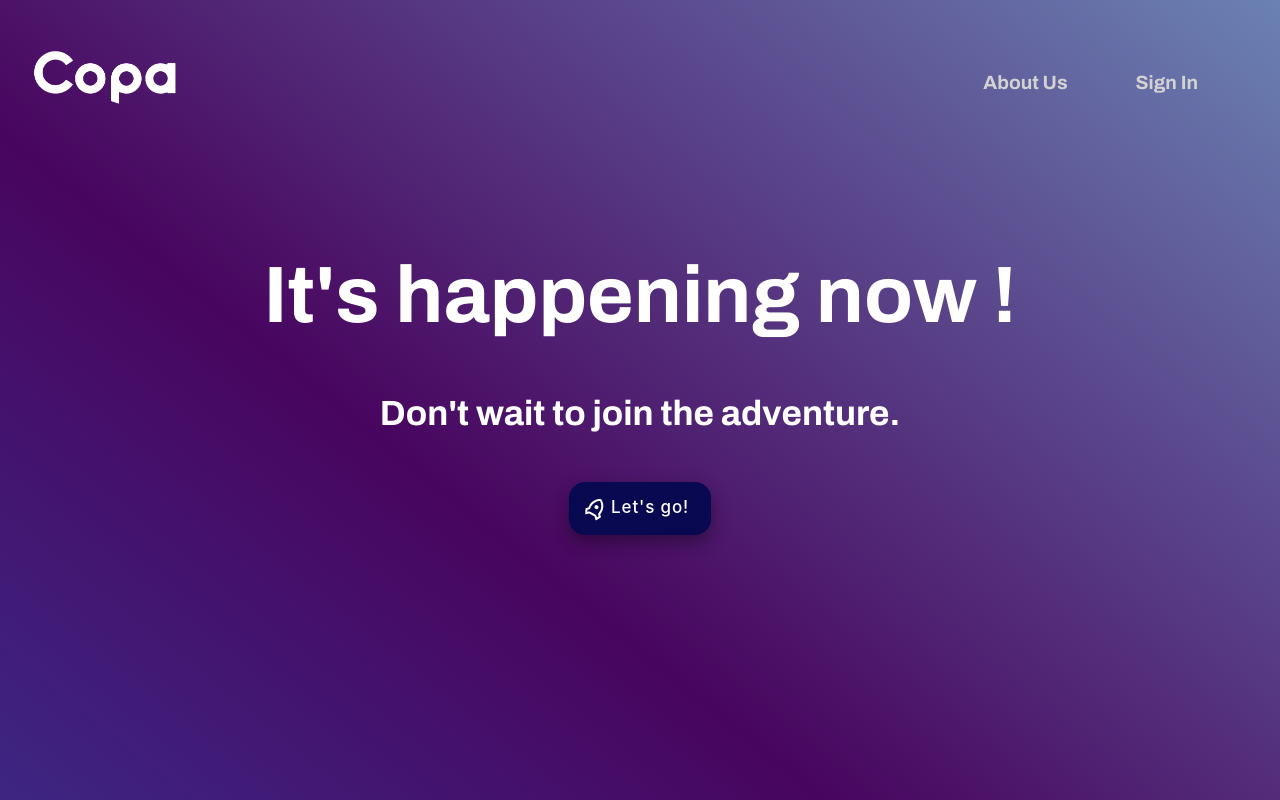
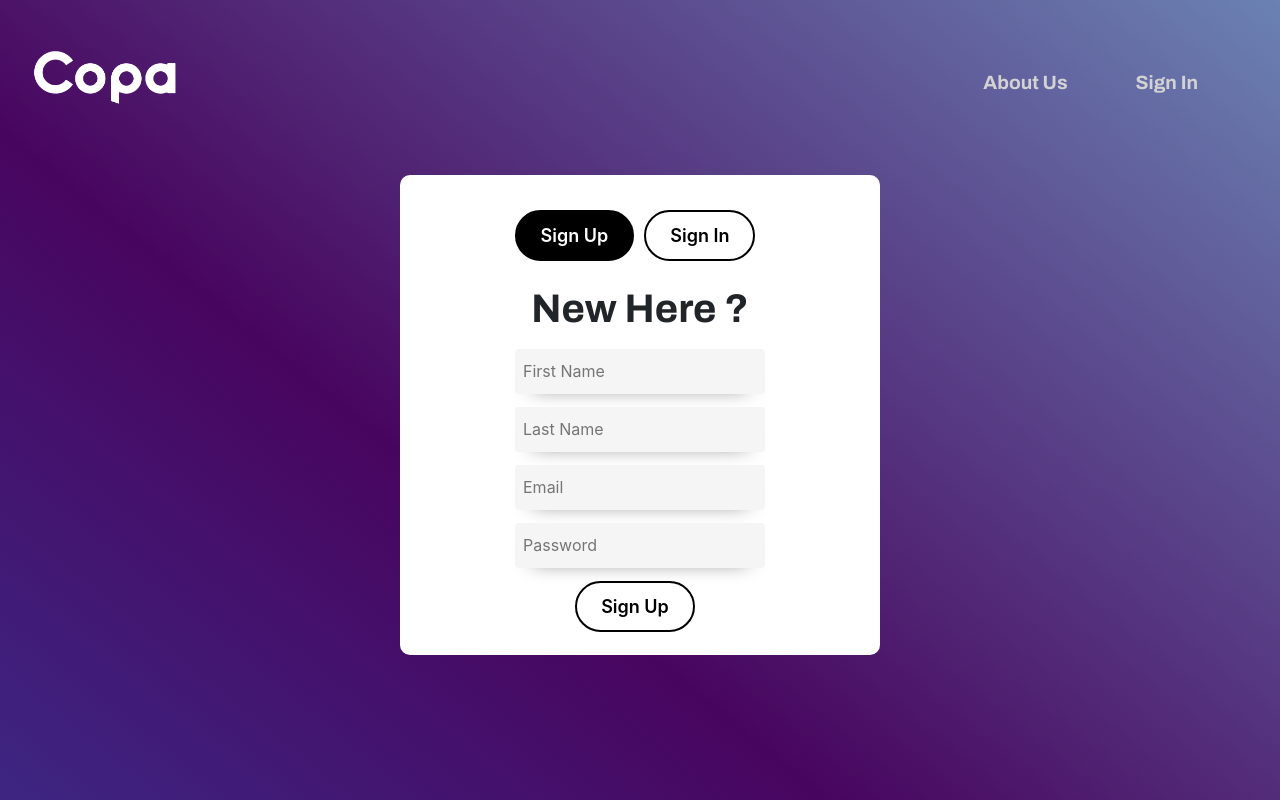
Before and after one commit to EthanFajnkuchen/Copa-Social-Network-Project, a React (Create React App) app in the folder client/: page /signin in a window 1280 px wide. Before the commit this address led to /. Built offline with nearby package versions, Linux system fonts and the light colour scheme; the HTML template or start-up script is replaced by a standard one; a web font is replaced by a local one.

Commit message:
Login and Register page done, need to change the styling maybe

```diff
--- a/client/src/App.js
+++ b/client/src/App.js
@@ -1,6 +1,5 @@
 import React from 'react';
 import Routes from "./components/Routes";
-import "./styles/style.css"
 
 const App = () => {
   return (
--- a/client/src/components/HeaderSection.js
+++ b/client/src/components/HeaderSection.js
@@ -1,7 +1,10 @@
 import React from 'react';
 import "./../styles/style.css"
+
+
 const HeaderSection = () => {
     return (
+      <div class="header-section-component">
         <div className="header-section">
           <h1>It's happening now !</h1>
           <h2>Don't wait to join the adventure.</h2>
@@ -19,8 +22,9 @@ const HeaderSection = () => {
                   d="M5 13c0-5.088 2.903-9.436 7-11.182C16.097 3.564 19 7.912 19 13c0 .823-.076 1.626-.22 2.403l1.94 1.832a.5.5 0 0 1 .095.603l-2.495 4.575a.5.5 0 0 1-.793.114l-2.234-2.234a1 1 0 0 0-.707-.293H9.414a1 1 0 0 0-.707.293l-2.234 2.234a.5.5 0 0 1-.793-.114l-2.495-4.575a.5.5 0 0 1 .095-.603l1.94-1.832C5.077 14.626 5 13.823 5 13zm1.476 6.696l.817-.817A3 3 0 0 1 9.414 18h5.172a3 3 0 0 1 2.121.879l.817.817.982-1.8-1.1-1.04a2 2 0 0 1-.593-1.82c.124-.664.187-1.345.187-2.036 0-3.87-1.995-7.3-5-8.96C8.995 5.7 7 9.13 7 13c0 .691.063 1.372.187 2.037a2 2 0 0 1-.593 1.82l-1.1 1.039.982 1.8zM12 13a2 2 0 1 1 0-4 2 2 0 0 1 0 4z"
                 ></path>
               </svg>
-            <span>Let's go!</span>
+              <span><a href="/signin">Let's go!</a></span>
             </button>
+          </div>
         </div>
       </div>
     );
--- /dev/null
+++ b/client/src/components/Log/SignInForm.js
@@ -0,0 +1,20 @@
+import React from 'react'
+
+const SignInForm = () => {
+    return(
+        <div className="sign-in-component">
+            <h4>Welcome Back!</h4>
+            <form>
+                <input type="email" name="email" placeholder='Email' /><br />
+                <input type="password" name="password" placeholder='Password' /><br />
+                <div class="checkbox-container">
+                    <input id="checkbox" type="checkbox" name="remember-me"></input>
+                    <label for="remember-me">Remember Me</label><br />
+                </div>
+                <button type="submit">Log-In</button>
+            </form>
+        </div>
+    )
+}
+
+export default SignInForm;
--- /dev/null
+++ b/client/src/components/Log/SignUpForm.js
@@ -0,0 +1,18 @@
+import React from 'react'
+
+const SignUpForm = () => {
+    return(
+        <div className='sign-up-component'>
+            <h4>New Here ?</h4>
+            <form>
+                <input type="text" name="firstName" placeholder='First Name' /><br />
+                <input type="text" name="lastName" placeholder='Last Name' /><br />
+                <input type="email" name="email" placeholder='Email' /><br />
+                <input type="password" name="password" placeholder='Password' /><br />
+                <button type="submit" className='signup'>Sign Up</button>
+            </form>
+        </div>
+    )
+}
+
+export default SignUpForm;
--- /dev/null
+++ b/client/src/components/Log/index.js
@@ -0,0 +1,41 @@
+import React, { useState } from 'react'
+import SignUpForm from './SignUpForm';
+import SignInForm from './SignInForm';
+import "./../../styles/signin.css"
+
+const Log = () => {
+
+    const [SignUpModal, setSignUpModal] = useState(true);
+    const [SignInModal, setSignInModal] = useState(false);
+    const [activeButton, setActiveButton] = useState("register")
+
+
+
+    const handleModals = (e) => {
+        if (e.target.id === "register") {
+            setSignInModal(false);
+            setSignUpModal(true);
+            setActiveButton("register")
+
+        } else if (e.target.id === "login") {
+            setSignUpModal(false);
+            setSignInModal(true);
+            setActiveButton("login")
+        }
+    }
+
+    return(
+        <div className='log-component'>
+            <div className='connection-form'>
+                <div className='form-container'>
+                    <button onClick={handleModals} id="register" className={activeButton === 'register' ? 'active' : ''}>Sign Up</button>
+                    <button onClick={handleModals} id="login"                      className={activeButton === 'login' ? 'active' : ''}>Sign In</button>
+                    {SignUpModal && <SignUpForm />}
+                    {SignInModal && <SignInForm />}
+                </div>
+            </div>
+        </div>
+    );
+}
+
+export default Log;
--- a/client/src/components/Navbar.js
+++ b/client/src/components/Navbar.js
@@ -2,11 +2,11 @@ import React from 'react';
 import "./../styles/style.css";
 import logo from "./../images/logo.png"
 
-
 const Navbar = () => {
     return (
+      <div className='navbar-component'>
         <nav className="navbar navbar-expand-lg navbar-dark">
-        <a className="navbar-brand" href="#">
+          <a className="navbar-brand" href="/">
             <img className="logo" src={logo} alt="Logo" />
           </a>
           <button
@@ -28,13 +28,14 @@ const Navbar = () => {
                 </a>
               </li>
               <li className="nav-item">
-              <a className="nav-link" href="">
+                <a className="nav-link" href="/signin">
                   Sign In
                 </a>
               </li>
             </ul>
           </div>
         </nav>
+      </div>
     );
   };
 
--- a/client/src/components/Routes/index.js
+++ b/client/src/components/Routes/index.js
@@ -1,8 +1,8 @@
 import React from 'react';
-import {BrowserRouter as Router, Routes, Route, Navigate} from "react-router-dom";
+import {BrowserRouter as Router, Routes, Redirect, Route, Switch, Navigate} from "react-router-dom";
 import Home from "./../../pages/Home";
 import Profile from "./../../pages/Profile";
-import "./../../styles/style.css"
+import SignIn from '../../pages/SignIn';
 
 
 
@@ -12,6 +12,7 @@ const index = () => {
             <Routes>
                     <Route path="/" element={<Home />} />
                     <Route path="/profile" element={<Profile />} />
+                    <Route path="/signin" element={<SignIn />} />
                     <Route path="/*" element={<Navigate replace to="/" />} />
             </Routes>
         </Router>
--- /dev/null
+++ b/client/src/pages/SignIn.js
@@ -0,0 +1,14 @@
+import React from 'react'
+import Log from '../components/Log/index'
+import Navbar from '../components/Navbar';
+
+const SignIn = () => {
+    return(
+        <div className='main-container'>
+            <Navbar />
+            <Log />
+        </div>
+    );
+};
+
+export default SignIn;
--- /dev/null
+++ b/client/src/styles/signin.css
@@ -0,0 +1,132 @@
+.log-component {
+    display: flex;
+    align-items: center;
+    justify-content: center;
+
+}
+
+.log-component .connection-form {
+    background: white;
+    margin-top: 2.5rem;
+    text-align: center;
+    width: 30rem;
+    min-height: 30rem;
+    margin-right: 1rem;
+    margin-left: 1rem;
+    border-radius: 10px;
+}
+
+
+.log-component button {
+    cursor: pointer;
+    position: relative;
+    padding: 10px 24px;
+    font-size: 18px;
+    color: rgb(0, 0, 0);
+    border: 2px solid rgb(0, 0, 0);
+    border-radius: 34px;
+    background-color: transparent;
+    font-weight: 600;
+    transition: all 0.3s cubic-bezier(0.23, 1, 0.320, 1);
+    overflow: hidden;
+    margin-right: 10px;
+    margin-top: 35px;
+  }
+
+  .log-component button.active {
+    background-color: black;
+    color: white;
+    border-color: black;
+  }
+
+
+  .log-component button::before {
+    content: '';
+    position: absolute;
+    inset: 0;
+    margin: auto;
+    width: 50px;
+    height: 50px;
+    border-radius: inherit;
+    scale: 0;
+    z-index: -1;
+    background-color: rgb(0, 0, 0);
+    transition: all 0.6s cubic-bezier(0.23, 1, 0.320, 1);
+
+  }
+
+  .log-component button:hover::before {
+    scale: 3;
+  }
+
+  .log-component button:hover {
+    color: #ffffff;
+    scale: 1.1;
+    box-shadow: 0 0px 20px rgb(255, 255, 255);
+  }
+
+  .log-component button:active {
+    scale: 1;
+  }
+
+
+.sign-up-component h4 ,.sign-in-component h4 {
+    margin-top: 1.5rem;
+    margin-bottom: 1rem;
+    font-family: "Archivo";
+    font-size: 40px;
+}
+
+.sign-up-component input, .sign-in-component input {
+    width: 250px;
+    background-color: #f5f5f5;
+    color: #242424;
+    padding: .15rem .5rem;
+    min-height: 45px;
+    margin-bottom: 0.8rem;
+    border-radius: 4px;
+    outline: none;
+    border: none;
+    line-height: 1.15;
+    box-shadow: 0px 10px 20px -18px;
+
+  }
+
+  .sign-up-component input:focus, .sign-in-component input:focus {
+    border-bottom: 2px solid #5b5fc7;
+    border-radius: 4px 4px 2px 2px;
+  }
+
+  .sign-up-component input:hover, .sign-in-component input:hover  {
+    outline: 1px solid lightgrey;
+  }
+
+  .sign-in-component .checkbox-container {
+    display: flex;
+    align-items: center;
+    justify-content: center;
+
+  }
+  #checkbox {
+    width: 20px;
+    padding:0;
+    margin: 0;
+  }
+
+  #checkbox:hover {
+    outline: none;
+  }
+
+  #checkbox:focus {
+    border-bottom: none;
+  }
+
+  .checkbox-container label {
+    margin-left: 10px ;
+    margin-bottom: 0.5px;
+  }
+
+
+.sign-up-component button.signup {
+    margin-top: 1px;
+}
--- a/client/src/styles/style.css
+++ b/client/src/styles/style.css
@@ -1,4 +1,4 @@
-h1 {
+.header-section-component h1 {
     text-align: center;
     color: white;
     font-size: 80px;
@@ -8,7 +8,7 @@ h1 {
     padding-top: 7rem;
   }
 
-  h2 {
+  .header-section-component h2 {
     text-align: center;
     color: white;
     font-size: 35px;
@@ -18,7 +18,7 @@ h1 {
     padding-top: 3rem;
   }
 
-  .header-section {
+  .header-section-component .header-section {
     display: flex;
     flex-direction: column;
     justify-content: center;
@@ -87,14 +87,14 @@ h1 {
     color: white;
   }
 
-  .wrapper-button {
+  .header-section-component .wrapper-button {
     margin-top: 3rem;
     display: flex;
     justify-content: center;
     align-items: center;
   }
 
-  button {
+  .header-section-component button {
     display: flex;
     align-items: center;
     font-family: inherit;
@@ -109,43 +109,28 @@ h1 {
     box-shadow: 0 8px 16px 0 rgba(0, 0, 0, 0.2), 0 6px 20px 0 rgba(0, 0, 0, 0.19);
   }
 
-  button svg {
+  .header-section-component button svg {
     margin-right: 3px;
     transform: rotate(30deg);
     transition: transform 0.5s cubic-bezier(0.76, 0, 0.24, 1);
   }
 
-  button span {
+  .header-section-component button span {
     transition: transform 0.5s cubic-bezier(0.76, 0, 0.24, 1);
   }
 
-  button:hover svg {
+  .header-section-component button:hover svg {
     transform: translateX(5px) rotate(90deg);
   }
 
-  button:hover span {
+  .header-section-component button:hover span {
     transform: translateX(7px);
   }
 
-  .middle-container {
-    display: flex;
-    padding-top: 100vh;
-    justify-content: center;
+  .header-section-component a {
+    color: white
   }
+  .header-section-component a:hover {
+    text-decoration: none;
 
-  .middle-container h1 {
-    color: black;
-    flex: 1;
-    width: 30rem;
-    font-size: 60px;
-    margin-top: 10rem;
   }
-  .pictures-landing {
-    justify-content: end;
-    width: 24rem;
-    height: 20rem;
-    flex: 2;
-    border-radius: 16px;
-    margin-right: 5rem;
-    margin-top: 10rem;
-  }
```
Also changed, not shown: client/src/pages/LogIn.js (deleted). Lines whose indentation alone changed are shown as unchanged.
